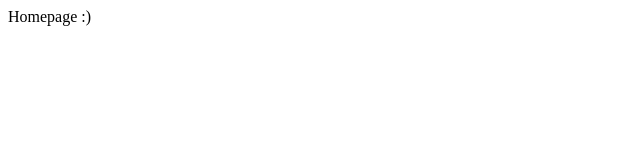
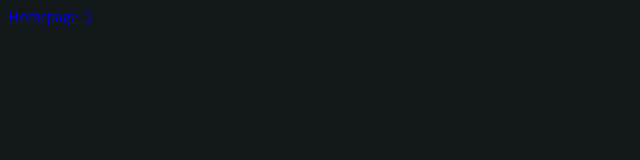
Before and after one commit to Victor4X/homepage, a plain HTML site: page index.html in a window 1280 px wide. Shown: the whole page, without its empty margins (0-640 px from the left). Drawn offline with Linux system fonts and the light colour scheme.

Commit message:
Added proper html and basic color

```diff
--- a/index.html
+++ b/index.html
@@ -1 +1,12 @@
-Homepage :)
+<html lang="en">
+<head>
+    <meta charset="UTF-8">
+    <meta http-equiv="X-UA-Compatible" content="IE=edge">
+    <meta name="viewport" content="width=device-width, initial-scale=1.0">
+    <link rel="stylesheet" href="./style.css">
+    <title>Homepage</title>
+</head>
+<body>
+    <a href="https://github.com/Victor4X/homepage">Homepage :)</a>
+</body>
+</html>
--- /dev/null
+++ b/style.css
@@ -0,0 +1,3 @@
+body {
+    background-color: rgb(19, 25, 27);
+}
```
